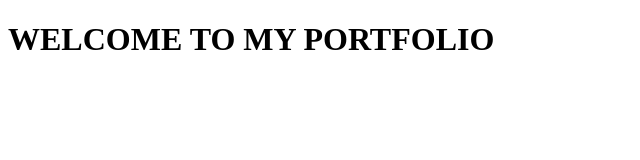
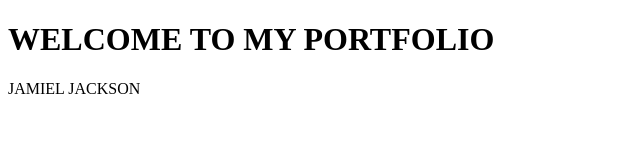
Before and after one commit to jamibj2000/jamibj2000.github.io, a plain HTML site: page index.html in a window 1280 px wide. Shown: the whole page, without its empty margins (0-640 px from the left). Drawn offline with Linux system fonts and the light colour scheme.

Commit message:
loading files

```diff
--- a/index.html
+++ b/index.html
@@ -8,6 +8,10 @@
 </head>
 <body>
     <h1>WELCOME TO MY PORTFOLIO</h1>
+
+    <span>
+        JAMIEL JACKSON
+    </span>
     <script src="jquery/jquery-3.3.1.min.js"></script>
     <script src="bootstrap4/js/bootstrap.min.js"></script>
 	<script src="plugins/sweetAlert2/sweetalert2.all.min.js"></script>
```
